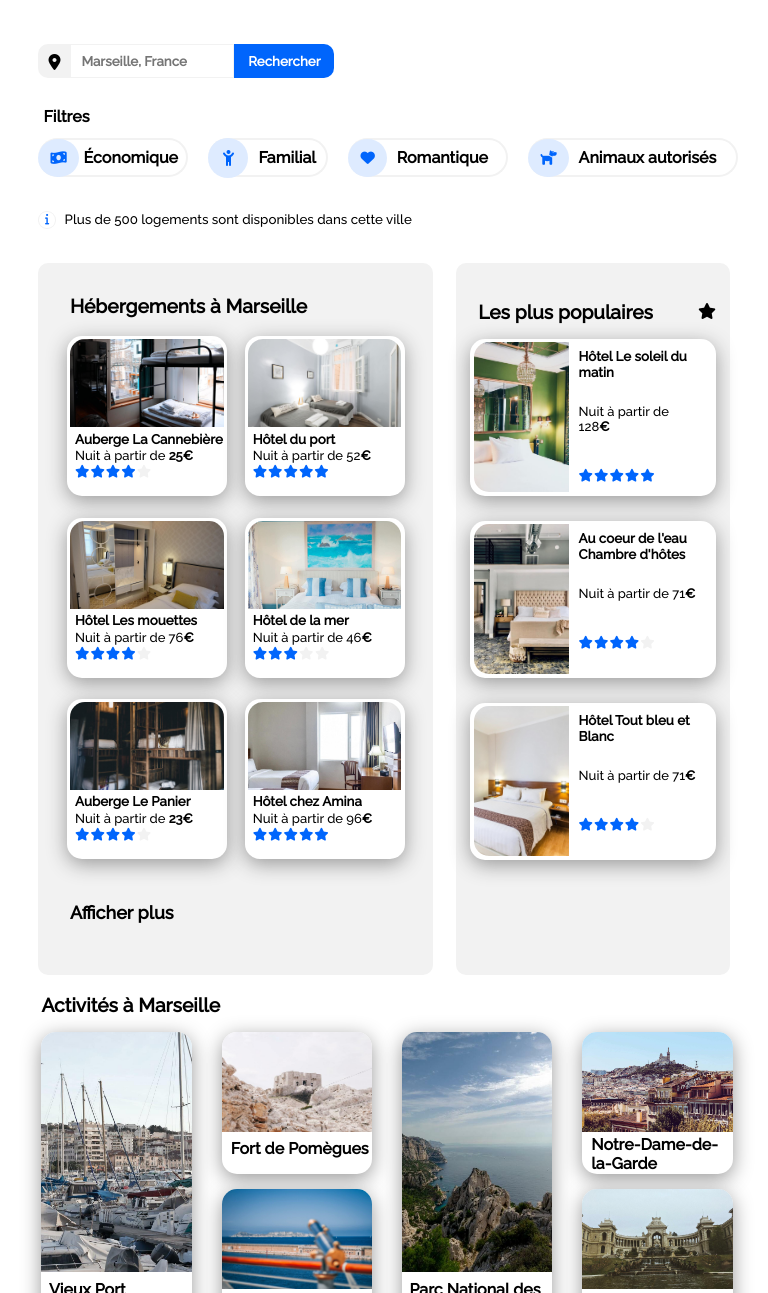
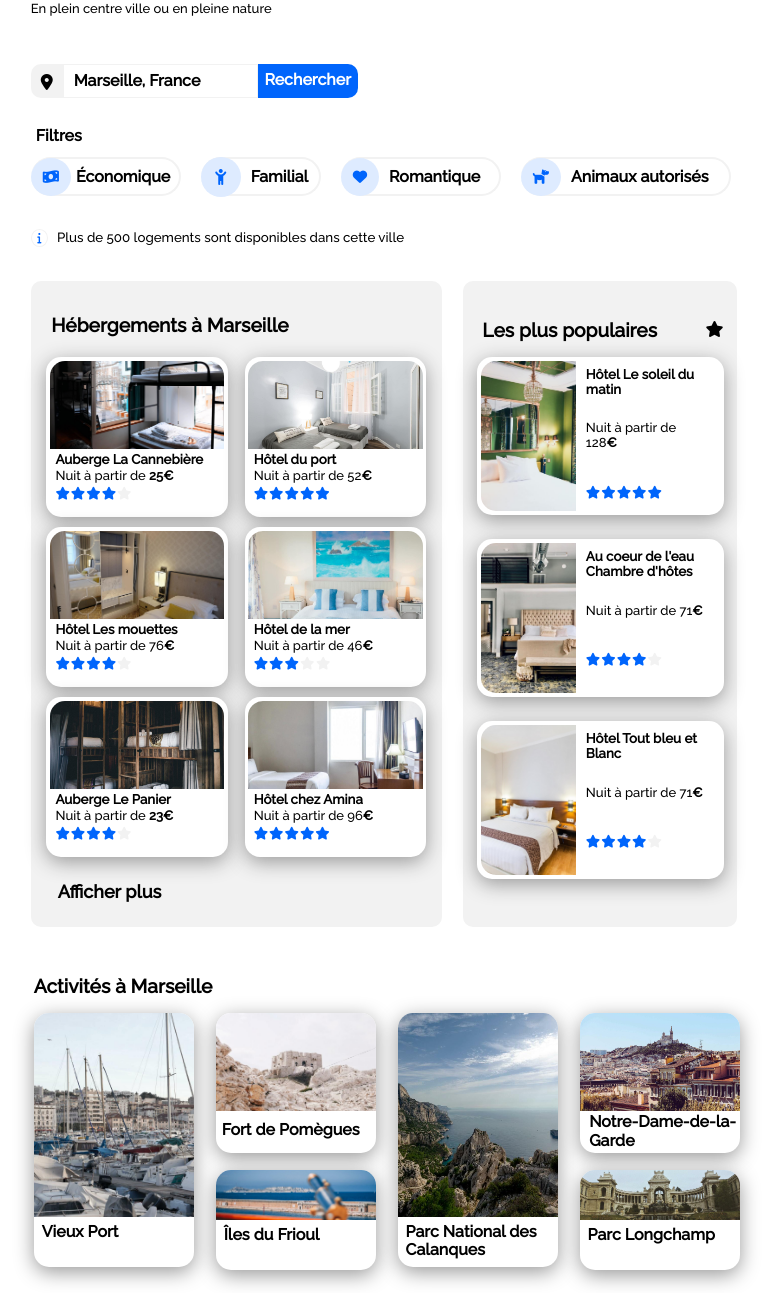
Before and after one commit to devwebrose/OC1Projet, a plain HTML site: page index.html in a window 768 px wide. Shown: the part 287-1580 px from the top of the page. Drawn offline with Linux system fonts and the light colour scheme.

Commit message:
finalisation du code

```diff
--- a/index.html
+++ b/index.html
@@ -5,6 +5,7 @@
     <meta charset="utf-8" />
     <meta name="viewport" content="width=device-width, initial-scale=1.0">
     <link rel="stylesheet" href="style.css" />
+    <link rel="stylesheet" href="normalize.css" />
     <link rel="preconnect" href="https://fonts.googleapis.com">
     <link rel="preconnect" href="https://fonts.gstatic.com" crossorigin>
     <link href="https://fonts.googleapis.com/css2?family=Raleway:wght@500&display=swap" rel="stylesheet">
@@ -45,7 +46,7 @@
 
         </form>
         <div class="filters">
-            <p><strong>Filtres</strong></p>
+            <p>Filtres</p>
             <div class="categories">
                 <div class="economy">
                     <a href="#">
@@ -134,7 +135,7 @@
                     <div class="room_card">
                         <a href="#">
                             <div class="card_image"><img src="images/hebergements/hotel_les_mouettes.jpg"
-                                    alt="chambre avec lit simple" />
+                                    alt="chambre avec lit simple et armoire" />
                             </div>
                             <div class="card_body">
                                 <h3>Hôtel Les mouettes</h3>
@@ -288,7 +289,7 @@
                         <div class="big_image"><img src="images/activites/vieux_port.jpg" alt="photo de port" />
                         </div>
                         <div class="activity_body">
-                            <h5>Vieux Port</h5>
+                            <h3>Vieux Port</h3>
                         </div>
                     </a>
                 </div>
@@ -299,7 +300,7 @@
                                     alt="photo de fort" />
                             </div>
                             <div class="activity_body">
-                                <h5>Fort de Pomègues</h5>
+                                <h3>Fort de Pomègues</h3>
                             </div>
                         </a>
                     </div>
@@ -309,7 +310,7 @@
                                     alt="photo de la mer bleue" />
                             </div>
                             <div class="activity_body">
-                                <h5>Îles du Frioul</h5>
+                                <h3>Îles du Frioul</h3>
                             </div>
                         </a>
                     </div>
@@ -320,7 +321,7 @@
                                 alt="photo de falaises" />
                         </div>
                         <div class="activity_body">
-                            <h5>Parc National des Calanques</h5>
+                            <h3>Parc National des Calanques</h3>
                         </div>
                     </a>
                 </div>
@@ -328,10 +329,10 @@
                     <div class="small_card_3">
                         <a href="#">
                             <div class="small_image"><img src="images/activites/notre_dame_de_la_garde.jpg"
-                                    alt="photo de basilique" />
+                                    alt="photo de basilique e haut de la ville" />
                             </div>
                             <div class="activity_body">
-                                <h5>Notre-Dame-de-la-Garde</h5>
+                                <h3>Notre-Dame-de-la-Garde</h3>
                             </div>
                         </a>
                     </div>
@@ -341,7 +342,7 @@
                                     alt="photo de chateau et son parc" />
                             </div>
                             <div class="activity_body">
-                                <h5>Parc Longchamp</h5>
+                                <h3>Parc Longchamp</h3>
                             </div>
                         </a>
                     </div>
--- a/style.css
+++ b/style.css
@@ -29,7 +29,7 @@ header {
 }
 
 #logo_site img {
-    width: 65%;
+    width: 75%;
     margin-left: 25%;
 }
 
@@ -37,7 +37,7 @@ nav ul {
     list-style-type: none;
     display: flex;
     height: 100%;
-    margin-top: 0%;
+    margin-top: 0;
     padding-top: 25px;
 }
 
@@ -53,14 +53,13 @@ nav a:hover {
 }
 
 h1 {
-    font-size: medium;
     margin-left: 0;
     margin-top: 5px;
 }
 
 .presentation p {
     margin-left: 0;
-    margin-top: 0px;
+    margin-top: 0;
 }
 
 form {
@@ -89,6 +88,10 @@ form i {
     font-weight: bold;
 }
 
+input::placeholder {
+    color: black;
+}
+
 .research {
     border: #0065FC;
     border-radius: 0px 10px 10px 0px;
@@ -113,6 +116,7 @@ button .search {
     align-items: center;
     gap: 30px;
     margin-top: 30px;
+
 }
 
 .filters p {
@@ -122,7 +126,7 @@ button .search {
 .categories {
     display: flex;
     width: 100%;
-    gap: 3%;
+    gap: 20px;
 }
 
 .filters p {
@@ -136,7 +140,7 @@ button .search {
     border-radius: 50%;
     text-align: center;
     padding: 12px;
-    margin: 0px;
+    margin: 0;
     background-color: #DEEBFF;
 }
 
@@ -145,7 +149,7 @@ button .search {
     border-radius: 50%;
     text-align: center;
     padding: 12px 14px 12px 14px;
-    margin: 0px;
+    margin: 0;
     background-color: #DEEBFF;
 }
 
@@ -211,30 +215,28 @@ button .search {
     font-size: 70%;
     text-align: center;
     color: #0065FC;
-
 }
 
 .circle {
     border: #F2F2F2 1px solid;
     border-radius: 50%;
     padding: 40% 90% 40% 90%;
-
 }
 
 .main_content {
     display: flex;
     flex-direction: column;
     justify-content: space-around;
-    margin: 3%
+    margin: 3%;
 }
 
 .rooms_popular {
+    width: 100%;
     display: flex;
     justify-content: flex-start;
     align-items: stretch;
-    padding: 0%;
+    padding: 0;
     gap: 3%;
-
 }
 
 .rooms_popular h2 {
@@ -246,7 +248,6 @@ aside {
     border: 2px #F2F2F2;
     border-radius: 10px;
     background-color: #F2F2F2;
-
 }
 
 .rooms_marseille {
@@ -271,7 +272,6 @@ aside {
     border-radius: 15px;
     background-color: white;
     box-shadow: 0px 5px 20px #999;
-
 }
 
 .card_image {
@@ -295,7 +295,7 @@ aside {
 
 .card_body p {
     margin-top: 1%;
-    margin-bottom: 0%;
+    margin-bottom: 0;
     margin-left: 7%;
     font-size: small;
 }
@@ -386,7 +386,6 @@ aside {
     margin-top: 1%;
     margin-bottom: 25%;
     font-size: small;
-
 }
 
 .stars_pop {
@@ -395,7 +394,6 @@ aside {
     font-size: 40%;
     gap: 1px;
 }
-
 
 .activities {
     width: 100%;
@@ -413,7 +411,6 @@ aside {
     display: flex;
     justify-content: space-between;
     gap: 30px;
-
 }
 
 .big_card {
@@ -435,8 +432,8 @@ aside {
     object-fit: cover;
 }
 
-.big_card h5,
-.small_card_2 h5 {
+.big_card h3,
+.small_card_2 h3 {
     margin-top: 6%;
     margin-left: 6%;
     font-size: medium;
@@ -459,8 +456,8 @@ aside {
     border-radius: 15px 15px 0px 0px;
 }
 
-.small_card_1 h5,
-.small_card_4 h5 {
+.small_card_1 h3,
+.small_card_4 h3 {
     margin-top: 5%;
     margin-left: 6%;
     font-size: medium;
@@ -491,7 +488,7 @@ aside {
     border-radius: 15px 15px 0px 0px;
 }
 
-.small_card_3 h5 {
+.small_card_3 h3 {
     margin-top: 4%;
     margin-left: 6%;
     font-size: medium;
@@ -515,7 +512,6 @@ aside {
     border-radius: 15px 15px 0px 0px;
     object-fit: cover;
 }
-
 
 footer {
     width: 100%;
@@ -553,27 +549,31 @@ h4 a:hover,
 
 @media all and (min-width: 768px) and (max-width: 992px) {
 
-    body {
-        margin-right: 0;
-        padding: 0;
+    .economy a:hover,
+    .fam a:hover,
+    .romance a:hover,
+    .animals a:hover,
+    .room_card:hover,
+    .popular_card:hover,
+    .big_card:hover,
+    .small_card_1:hover,
+    .small_card_2:hover,
+    .small_card_3:hover,
+    .small_card_4:hover,
+    h4 a:hover,
+    .links_info a:hover {
+        display: none;
     }
 
     header {
         flex-direction: column;
-        margin-left: 0px;
-        margin-right: 0px;
+        margin-left: 0;
+        margin-right: 0;
         width: 100%;
         padding: 0;
     }
 
-    .main_content {
-        margin: 0px;
-        width: 100%;
-        flex-direction: column;
-    }
-
     .logo_nav {
-        display: flex;
         flex-direction: column;
         width: 100%;
     }
@@ -603,46 +603,245 @@ h4 a:hover,
         margin-bottom: 3%;
         height: none;
         justify-content: space-around;
-        color: #F2F2F2;
     }
 
     nav li {
-        color: #F2F2F2;
         margin-right: 0;
     }
 
     nav a:hover {
         border-top: none;
-        color: #0065FC;
         border-bottom: #0065FC solid 3px;
         padding-bottom: 22px;
     }
 
-    h1 {
-        font-size: larger;
+    h1
+    {
+        padding-left: 4%;
+    }
+
+    .presentation p {
+        margin: 0 0 5%;
+        font-size: small;
+        padding-left: 4%;
+    }
+
+    form
+    {
+        padding-left: 4%;
     }
 
     .magnifying_glass {
         display: none;
     }
 
-    h1 {
+    .filters {
+        flex-wrap: wrap;
+        gap: 0%;
+        margin-top: 0;
+        padding-left: 4%;
+    }
+
+    .filters p {
+        margin-bottom: 1%;
+    }
+
+    .categories {
+        flex-wrap: wrap;
+        margin-left: 0;
+        margin-top: 0;
+    }
+
+    .economy {
+        width: 150px;
+    }
+
+    .economic {
+        padding: 5px;
+    }
+
+    .fam {
+        margin-left: 0;
+        width: 120px;
+    }
+
+    .info_part {
+        margin-bottom: 3%;
+        padding-left: 4%;
+    }
+
+    .info_part p {
+        font-size: smaller;
+    }
+
+    .main_content {
+        margin: 0;
+        width: 100%;
+    }
+
+    .rooms_popular
+    {
+        width: auto;
+        justify-content: space-between;
+        padding-left: 4%;
+        padding-right: 4%;
+    }
+
+    .rooms_marseille {
+        padding: 0;
+        width: 60%;
+    }
+
+    .rooms_marseille h2 {
+        margin: 8% 5% 5% 5%
+    }
+
+    .rooms_cards {
+        justify-content: space-around;
+        height: auto;
+        gap: 10px;
+        padding-left: 3%;
+        padding-right: 3%;
+    }
+
+    .room_card {
+        width: 47%;
+        height: 160px;
+        margin: 0;
+    }
+
+    .rooms_marseille h3,
+    .card_body p {
         margin-left: 5%;
     }
 
-    .presentation p {
-        margin-left: 5%;
-        margin-top: 0px;
+    .rooms_marseille h3 {
+        font-size: smaller;
     }
 
-    .form {
+    .stars {
+        margin-top: 2%;
         margin-left: 5%;
     }
 
-    .presentation p {
-        font-size: small;
+    .rooms_marseille h4 {
+        margin-top: 25px;
+        padding-left: 27px;
+    }
+
+    aside {
+        padding: 0;
+        width: 40%;
+    }
+
+    .most_popular_title {
+        margin-top: 8%;
+        margin-bottom: 0;
+        padding-left: 7%;
+        padding-right: 5%;
+    }
+
+    .popular_cards {
+        height: auto;
+        padding-left: 5%;
+        padding-right: 5%;
+        padding-top: 0;
+        margin-bottom: 0;
+    }
+
+    .popular_card {
+        height: 150px;
+    }
+
+    .popular_card h3 {
+        font-size: smaller;
+        margin-bottom: 20%;
+    }
+
+    .popular_body p {
+        margin-bottom: 30%;
+    }
+
+    .activities {
+        flex-direction: column;
         margin-bottom: 5%;
     }
+
+    .activities h2
+    {
+        padding-left: 4%;
+    }
+
+    .activities_cards {
+        gap: 3%;
+        width: auto;
+        padding-left: 4%;
+        padding-right: 4%;
+    }
+
+    .big_card {
+        height: 254px;
+    }
+
+    .small_card_1,
+    .small_card_3 {
+        height: 140px;
+    }
+
+    .small_card_2,
+    .small_card_4 {
+        height: 100px;
+    }
+
+    .small_cards_part {
+        justify-content: space-between;
+        padding-bottom: 0;
+    }
+
+    .big_image {
+        height: 80%;
+    }
+
+    .small_card_1 .small_image {
+        height: 70%;
+    }
+
+    .small_card_2 .small_image,
+    .small_card_4 .small_image {
+        height: 50%;
+    }
+
+    .big_card h3,
+    .small_card_2 h3,
+    .small_card_4 h3 {
+        margin: 6px 0 0 8px;
+    }
+
+    .small_card_1 h3 {
+        margin-top: 10px;
+        margin-left: 6px;
+    }
+
+    .small_card_3 h3 {
+        margin-top: 2px;
+    }
+
+    footer {
+        width: auto;
+        flex-direction: column;
+        gap: 15%;
+        padding-left: 3%;
+        padding-right: 5%;
+    }
+
+    .houses,
+    .help {
+        margin-left: 3%;
+    }
+}
+
+
+@media all and (max-width: 766px) {
 
     .economy a:hover,
     .fam a:hover,
@@ -660,233 +859,6 @@ h4 a:hover,
         display: none;
     }
 
-    .filters {
-        display: flex;
-        flex-wrap: wrap;
-        gap: 0%;
-        margin-left: 5%;
-        margin-top: 0px;
-        padding: 0;
-
-    }
-
-    .filters p {
-        margin-bottom: 1%;
-    }
-
-    .categories {
-        display: flex;
-        flex-wrap: wrap;
-        gap: 20px;
-        margin-left: 0%;
-        margin-top: 0%;
-    }
-
-    .economy {
-        width: 150px;
-    }
-
-    .economic {
-        padding: 5px;
-    }
-
-    .fam {
-        margin-left: 0px;
-        width: 120px;
-    }
-
-    .info_part {
-        margin-left: 5%;
-        margin-bottom: 3%;
-    }
-
-    .info_part p {
-        font-size: smaller;
-    }
-
-    .rooms_marseille {
-        width: 65%;
-        margin: 0% 0% 0% 5%;
-        padding: 0;
-    }
-
-    .rooms_marseille h2 {
-        margin-top: 8%;
-        margin-bottom: 5%;
-        margin-left: 8%;
-
-    }
-
-    .rooms_marseille h4 {
-        padding-left: 5%;
-    }
-
-    .rooms_cards {
-        display: flex;
-        flex-wrap: wrap;
-        justify-content: space-around;
-        row-gap: 5%;
-        height: none;
-        padding-left: 5%;
-        padding-right: 5%;
-    }
-
-    .room_card {
-        width: 45%;
-        height: 160px;
-        margin: 0px;
-        border: 2px white;
-        border-radius: 15px;
-        background-color: white;
-        box-shadow: 0px 5px 20px #999;
-
-    }
-
-    .rooms_marseille h3,
-    .card_body p {
-        margin-left: 5%;
-    }
-
-    .rooms_marseille h3 {
-        font-size: smaller;
-    }
-
-    .stars {
-        margin-top: 2%;
-        margin-left: 5%;
-    }
-
-    .rooms_marseille h4 {
-        margin-top: 35%;
-        margin-bottom: 0;
-        margin-left: 3%;
-    }
-
-    aside {
-        width: 45%;
-        margin: 0% 5% 0% 0%;
-        padding: 0;
-    }
-
-    .most_popular_title {
-        margin-top: 8%;
-        padding-left: 8%;
-        padding-right: 5%;
-    }
-
-    .popular_cards {
-        padding-left: 5%;
-        padding-right: 5%;
-        padding-top: 0;
-    }
-
-    .popular_card {
-        height: 150px;
-    }
-
-    .popular_card h3 {
-        font-size: smaller;
-        margin-bottom: 20%;
-    }
-
-    .popular_body p {
-        margin-bottom: 30%;
-    }
-
-    .activities {
-        display: flex;
-        flex-direction: column;
-        width: 100%;
-        margin: 0% 0% 10% 0%;
-        padding: 0;
-
-
-    }
-
-    .activities h2 {
-        margin-left: 5%;
-    }
-
-    .activities_cards {
-        width: auto;
-        display: flex;
-        flex-direction: wrap;
-        margin-left: 5%;
-        margin-right: 5%;
-    }
-
-    .big_card,
-    .small_card_1,
-    .small_card_2,
-    .small_card_3,
-    .small_card_4 {
-        height: 165px;
-    }
-
-    .big_card,
-    .small_cards_part {
-        width: 100%;
-        height: 300px;
-        gap: 2px;
-    }
-
-    .small_card_1,
-    .small_card_2,
-    .small_card_3,
-    .small_card_4 {
-        height: 142px
-    }
-
-    .small_cards_part {
-        justify-content: space-between;
-        padding-bottom: 0;
-    }
-
-    .big_image {
-        height: 80%;
-        width: 100%;
-    }
-
-    .small_card_1 .small_image,
-    .small_card_2 .small_image,
-    .small_card_4 .small_image {
-        height: 70%;
-    }
-
-    .big_card h5 {
-        margin: 5% 0% 0% 5%;
-        font-size: medium;
-    }
-
-    .small_card_3 h5 {
-        margin-top: 2%;
-    }
-
-    footer {
-        width: 90%;
-        display: flex;
-        flex-direction: column;
-        gap: 15%;
-        padding-left: 5%;
-        padding-right: 5%;
-    }
-
-    .houses,
-    .help {
-        margin-left: 3%;
-    }
-
-
-}
-
-
-@media all and (max-width: 767px) {
-
-    body {
-        margin-right: 0;
-        padding: 0;
-    }
-
     header {
         flex-direction: column;
         margin-left: 0px;
@@ -895,14 +867,7 @@ h4 a:hover,
         padding: 0;
     }
 
-    .main_content {
-        margin: 0px;
-        width: 100%;
-        flex-direction: column;
-    }
-
     .logo_nav {
-        display: flex;
         flex-direction: column;
         width: 100%;
     }
@@ -914,15 +879,15 @@ h4 a:hover,
     }
 
     #logo_site img {
-        width: 100%;
-        margin-left: 15%;
+        width: 95%;
+        margin-left: 20%;
     }
 
     nav {
         width: 100%;
         margin-bottom: 5%;
-        display: flex;
-        justify-content: space-between;
+        justify-content: flex-start;
+        padding-bottom: 5px;
         border-bottom: #F2F2F2 solid 3px;
     }
 
@@ -930,23 +895,28 @@ h4 a:hover,
         width: 100%;
         height: none;
         justify-content: space-around;
-        color: #F2F2F2;
     }
 
     nav li {
-        color: #F2F2F2;
         margin-right: 0;
     }
 
     nav a:hover {
         border-top: none;
-        color: #0065FC;
         border-bottom: #0065FC solid 3px;
-        padding-bottom: 16px;
+        padding-bottom: 20px;
     }
 
     h1 {
-        font-size: larger;
+        padding-left: 18px;
+    }
+
+    .presentation p {
+        margin: 0 0 5% 5%;
+    }
+
+    .form {
+        margin-left: 5%;
     }
 
     .research {
@@ -955,7 +925,7 @@ h4 a:hover,
 
     .magnifying_glass {
         visibility: visible;
-        margin-left: 0px;
+        margin-left: 0%;
         padding: 0px;
         height: 10%;
         border: none;
@@ -969,55 +939,17 @@ h4 a:hover,
         background-color: #0065FC;
         border-radius: 10px;
         padding-left: 9px;
-
-    }
-
-    h1 {
-        margin-left: 5%;
-    }
-
-    .presentation p {
-        margin-left: 5%;
-        margin-top: 0px;
-    }
-
-    .form {
-        margin-left: 5%;
-    }
-
-    .presentation p {
-        font-size: small;
-        margin-bottom: 5%;
-    }
-
-    .economy a:hover,
-    .fam a:hover,
-    .romance a:hover,
-    .animals a:hover,
-    .room_card:hover,
-    .popular_card:hover,
-    .big_card:hover,
-    .small_card_1:hover,
-    .small_card_2:hover,
-    .small_card_3:hover,
-    .small_card_4:hover,
-    h4 a:hover,
-    .links_info a:hover {
-        display: none;
     }
 
     .filters {
-        display: flex;
         flex-wrap: wrap;
         gap: 0%;
         margin-left: 5%;
-        margin-top: 0px;
+        margin-top: 0;
         padding: 0;
-
     }
 
     .categories {
-        display: flex;
         flex-wrap: wrap;
         gap: 10px;
         margin-left: 1%;
@@ -1040,12 +972,12 @@ h4 a:hover,
         margin-left: 5%;
     }
 
-    .info_part p {
-        font-size: smaller;
+    .main_content {
+        margin: 0;
+        width: 100%;
     }
 
     .rooms_popular {
-        display: flex;
         flex-direction: column-reverse;
         align-items: center;
         width: 100%;
@@ -1075,15 +1007,15 @@ h4 a:hover,
 
     .popular_card h3 {
         font-size: smaller;
-        margin-bottom: 0;
+        margin-bottom: 10px;
+    }
+
+    .popular_body {
+        justify-content: space-between;
     }
 
     .popular_card p {
         margin-top: 0;
-    }
-
-    .popular_body {
-        justify-content: space-between;
     }
 
     .stars_pop {
@@ -1105,26 +1037,15 @@ h4 a:hover,
         margin-top: 10%;
     }
 
-    .rooms_marseille h4 {
-        padding-left: 5%;
-    }
-
     .rooms_cards {
         flex-direction: column;
-        flex-wrap: wrap;
-        gap: 20px;
         padding: 5%;
     }
 
     .room_card {
         width: 100%;
         height: none;
-        margin: 0px;
-        border: 2px white;
-        border-radius: 15px;
-        background-color: white;
-        box-shadow: 0px 5px 20px #999;
-
+        margin: 0;
     }
 
     .rooms_marseille h3,
@@ -1137,14 +1058,15 @@ h4 a:hover,
         margin-left: 5%;
     }
 
+    .rooms_marseille h4 {
+        padding-left: 5%;
+    }
+
     .activities {
         display: flex;
         flex-direction: column;
-        width: 100%;
-        margin: 0% 0% 10% 0%;
+        margin: 0 0 10% 0%;
         padding: 0;
-
-
     }
 
     .activities h2 {
@@ -1152,10 +1074,8 @@ h4 a:hover,
     }
 
     .activities_cards {
-        display: flex;
         flex-direction: column;
         margin-left: 5%;
-
     }
 
     .big_card,
@@ -1174,7 +1094,6 @@ h4 a:hover,
 
     .big_image {
         height: 70%;
-        width: 100%;
     }
 
     .small_card_1 .small_image,
@@ -1183,16 +1102,14 @@ h4 a:hover,
         height: 70%;
     }
 
-
-    .big_card h5,
-    .small_cards_part h5 {
+    .big_card h3,
+    .small_cards_part h3 {
         margin: 12px 0px 0px 12px;
         font-size: medium;
     }
 
     footer {
-        width: 90%;
-        display: flex;
+        width: auto;
         flex-direction: column;
         gap: 15%;
         padding-left: 5%;
```
Also changed, not shown: normalize.css.
